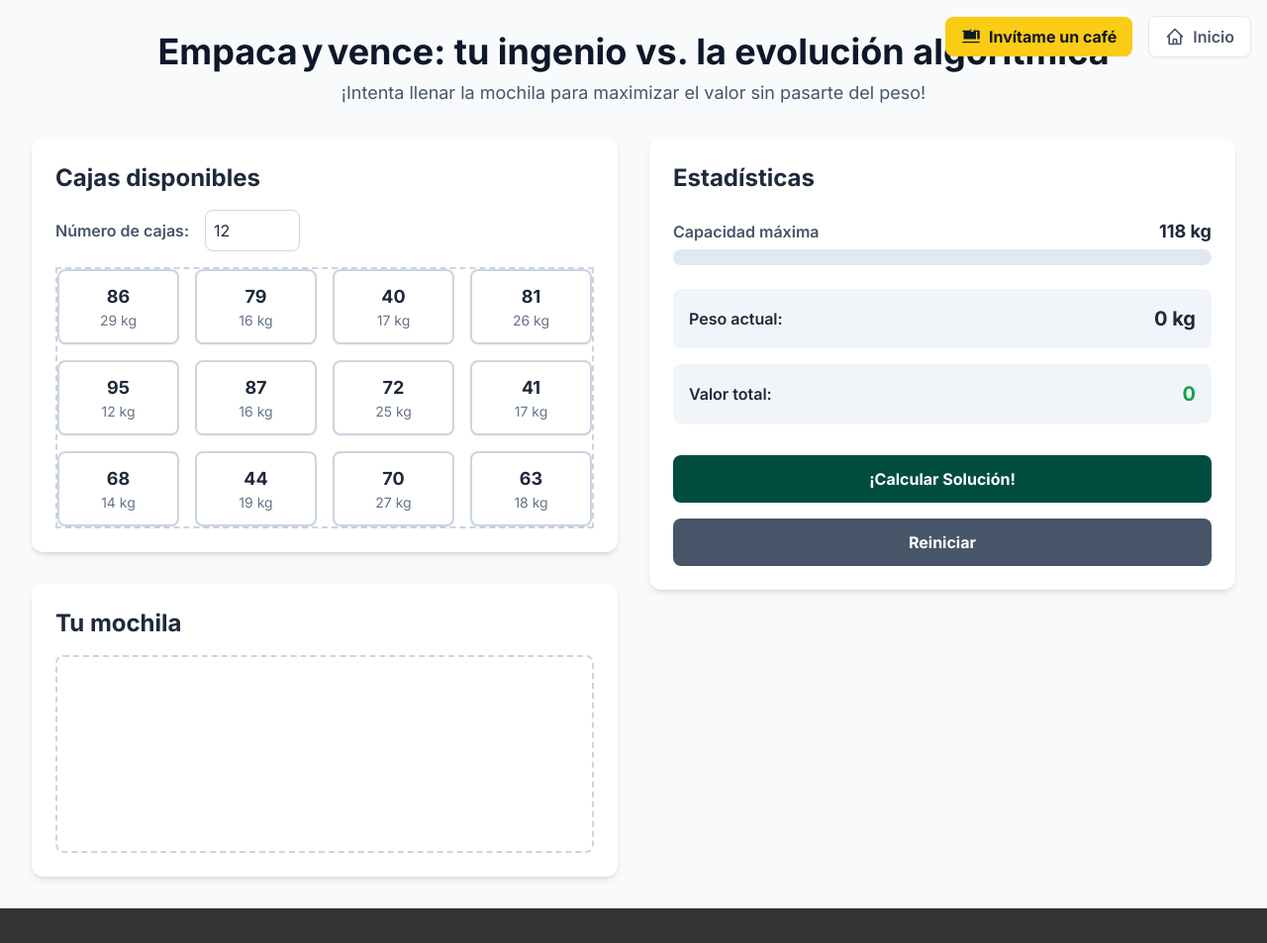
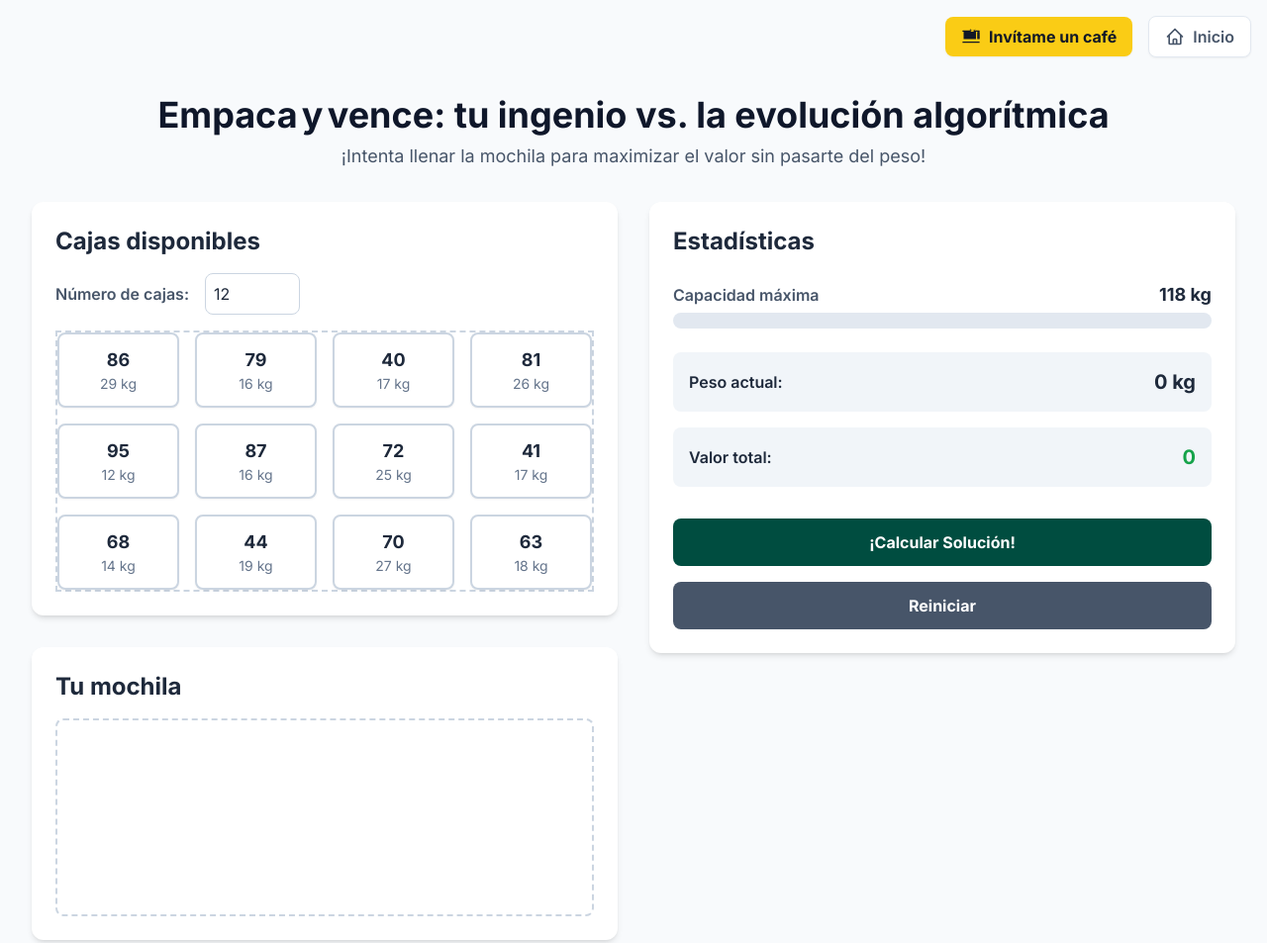
Before and after one commit to jonasvelasco2/pagina_personal, a plain HTML site: page simulador/KP_GA.html in a window 1280 px wide. Shown: the top 953 px of the page at 99% size. Drawn offline with nearby package versions, Linux system fonts and the light colour scheme.

Commit message:
pasarela4

```diff
--- a/simulador/KP_GA.html
+++ b/simulador/KP_GA.html
@@ -80,7 +80,7 @@
             </a>
 </div>
         <!-- Header -->
-        <header class="text-center mb-8">
+        <header class="text-center mb-8 pt-16">
             <h1 class="text-4xl font-bold text-slate-900">Empaca y vence: tu ingenio vs. la evolución algorítmica</h1>
             <p class="text-lg text-slate-600 mt-2">¡Intenta llenar la mochila para maximizar el valor sin pasarte del peso!</p>
         </header>
```
